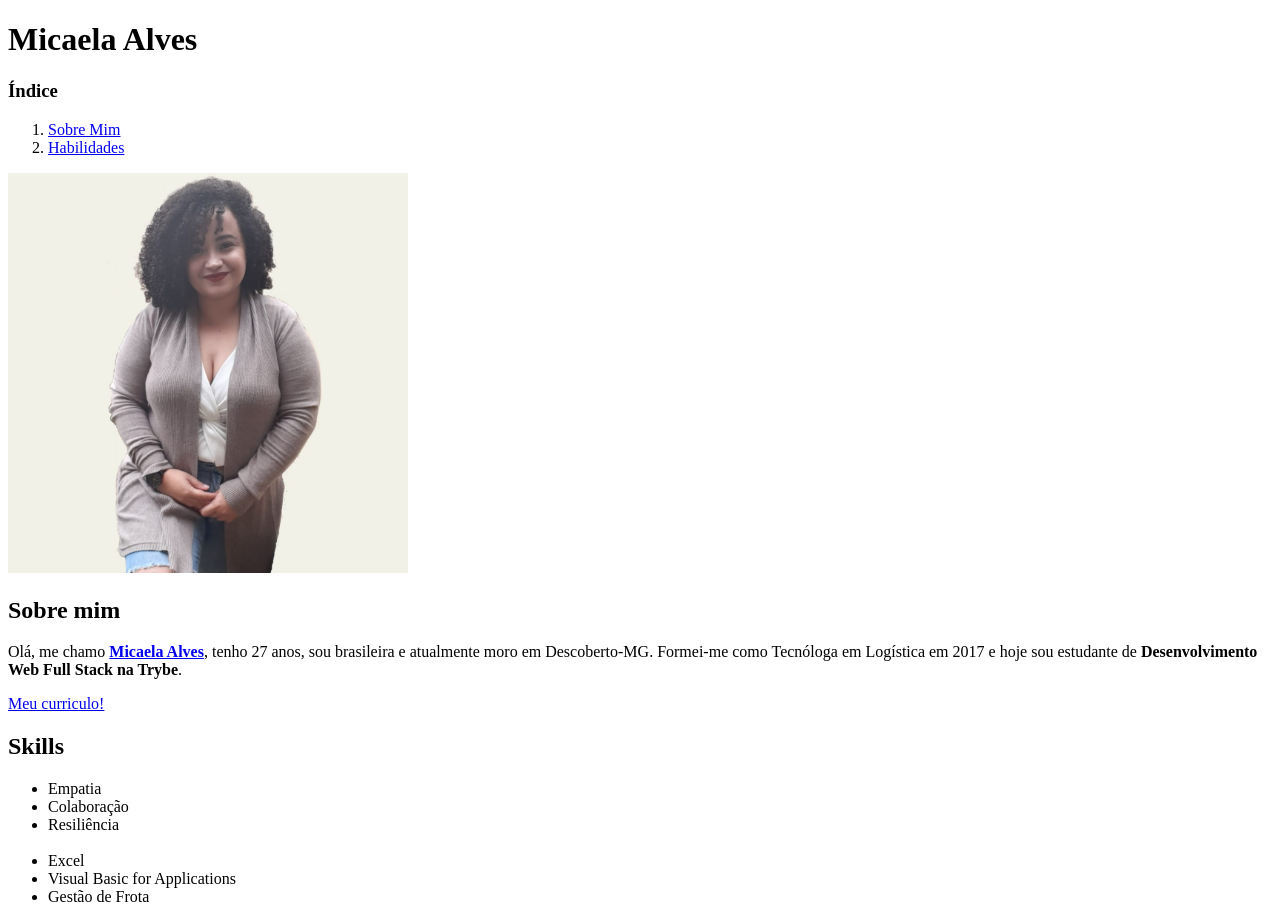
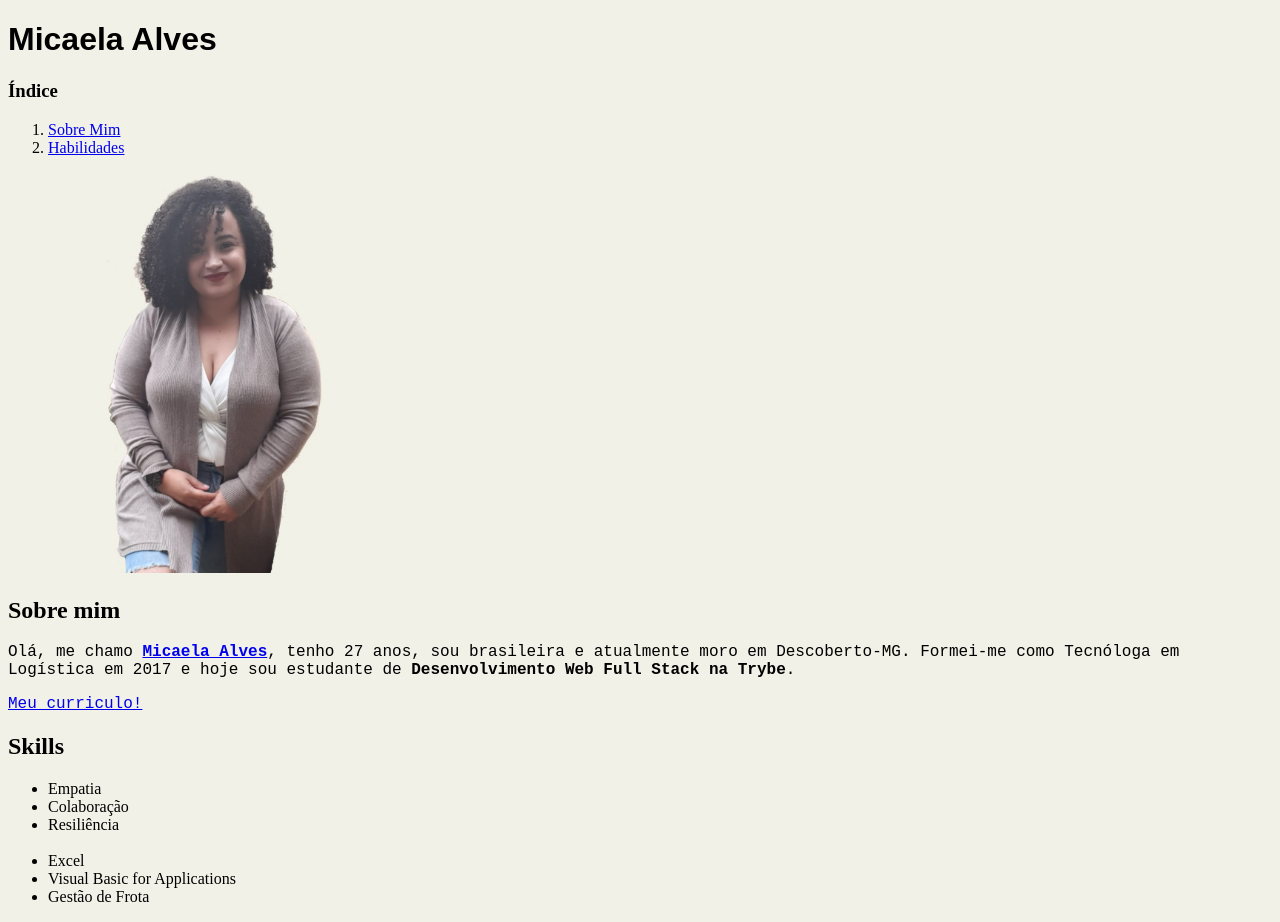
Before and after one commit to malves0/Portfolio, a plain HTML site: page index.html in a window 1280 px wide. Drawn offline with Linux system fonts and the light colour scheme.

Commit message:
Atividades3.2

```diff
--- a/index.html
+++ b/index.html
@@ -3,6 +3,19 @@
   <head>
     <meta charset="UTF-8">
     <title>Portifólio</title>
+    <style>
+      h1{
+        font-family: sans-serif;
+      }
+
+      p{
+        font-family: 'Courier New', Courier, monospace;
+      }
+
+      body{
+        background-color: rgb(241, 241, 231);
+      }
+    </style>
   </head>
   <body>
 
```
